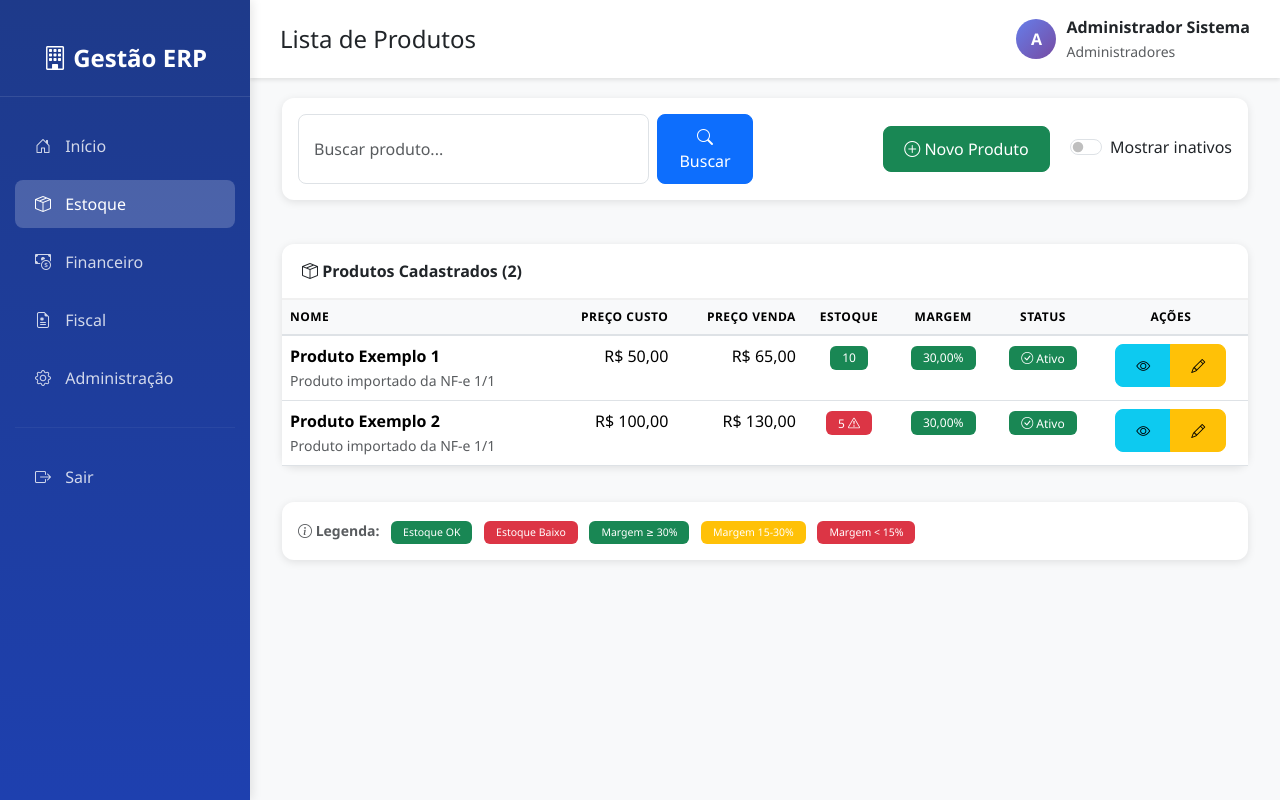
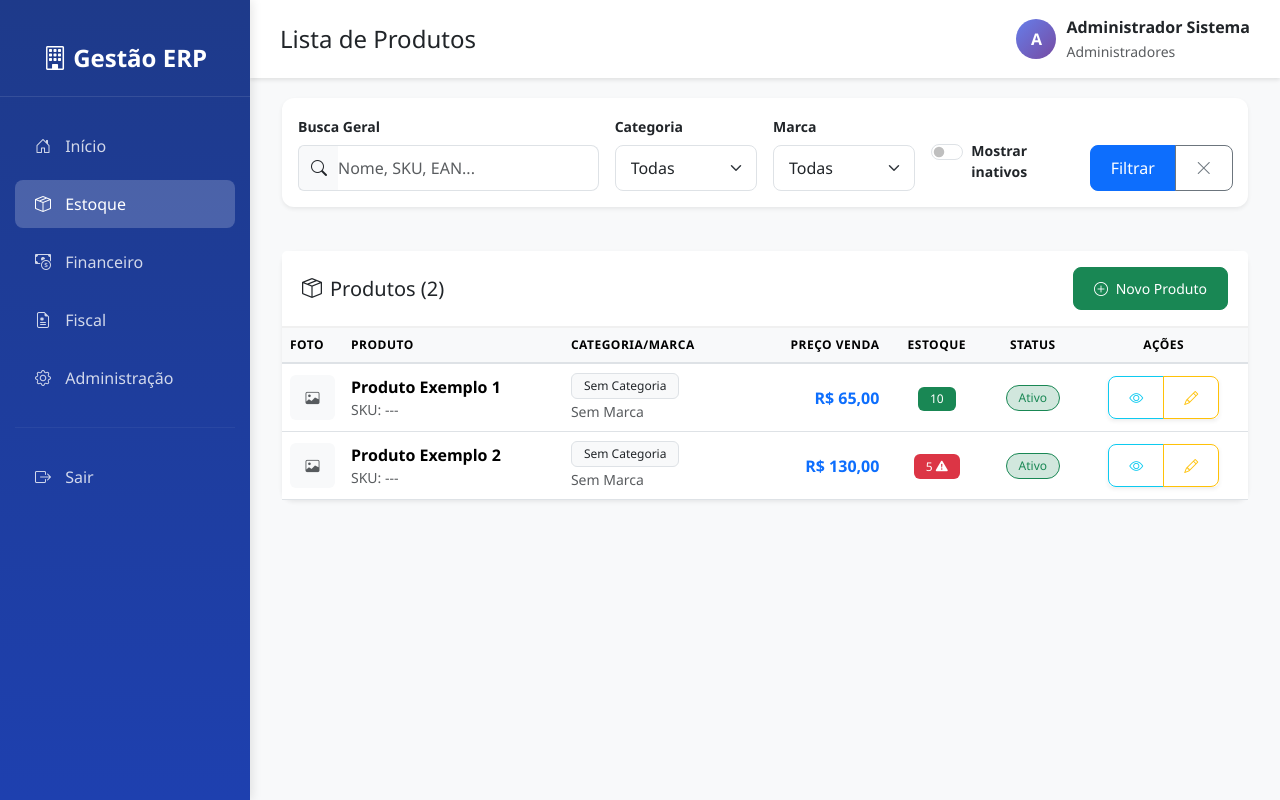
Before and after one commit to dollohov/Administracao-o-estoque-e-financeira, a Django app: page /estoque/produtos/ in a window 1280 px wide. Run offline with Django 5.2, Linux system fonts and the light colour scheme; a user stored in the database is signed in; data comes from the database, SQL or seed files in the repository.

Commit message:
feat: adicionar modal de foto e filtros avançados (categoria, marca) na lista de produtos

```diff
--- a/estoque/views.py
+++ b/estoque/views.py
@@ -66,20 +66,33 @@ def dashboard_estoque(request):
 @login_required
 def lista_produtos(request):
     """
-    View para listar todos os produtos cadastrados.
+    View para listar todos os produtos cadastrados com filtros aprimorados.
     """
     # Obter parâmetros de filtro da URL
     busca = request.GET.get('busca', '')
     mostrar_inativos = request.GET.get('inativos', 'false') == 'true'
+    categoria_filtro = request.GET.get('categoria', '')
+    marca_filtro = request.GET.get('marca', '')
 
     # Iniciar query com todos os produtos
     produtos = Produto.objects.all()
 
-    # Aplicar filtro de busca por nome
+    # Aplicar filtro de busca por nome, SKU ou descrição
     if busca:
         produtos = produtos.filter(
-            Q(nome__icontains=busca) | Q(descricao__icontains=busca)
+            Q(nome__icontains=busca) |
+            Q(descricao__icontains=busca) |
+            Q(sku__icontains=busca) |
+            Q(ean_gtin__icontains=busca)
         )
+
+    # Aplicar filtro de categoria
+    if categoria_filtro:
+        produtos = produtos.filter(categoria=categoria_filtro)
+
+    # Aplicar filtro de marca
+    if marca_filtro:
+        produtos = produtos.filter(marca=marca_filtro)
 
     # Aplicar filtro de status
     if not mostrar_inativos:
@@ -90,11 +103,19 @@ def lista_produtos(request):
         'usuario_criacao', 'usuario_modificacao'
     )
 
+    # Obter categorias e marcas únicas para os filtros (apenas de produtos ativos)
+    categorias = Produto.objects.filter(categoria__isnull=False).exclude(categoria='').values_list('categoria', flat=True).distinct().order_by('categoria')
+    marcas = Produto.objects.filter(marca__isnull=False).exclude(marca='').values_list('marca', flat=True).distinct().order_by('marca')
+
     # Preparar contexto
     context = {
         'produtos': produtos,
         'busca': busca,
         'mostrar_inativos': mostrar_inativos,
+        'categorias': categorias,
+        'marcas': marcas,
+        'categoria_selecionada': categoria_filtro,
+        'marca_selecionada': marca_filtro,
     }
 
     return render(request, 'estoque/lista_produtos.html', context)
--- a/templates/estoque/lista_produtos.html
+++ b/templates/estoque/lista_produtos.html
@@ -5,43 +5,75 @@
 
 {% block content %}
 <div class="container-fluid">
-    <!-- Barra de ferramentas -->
+    <!-- Barra de ferramentas e Filtros -->
     <div class="row mb-4">
         <div class="col-12">
-            <div class="card">
+            <div class="card shadow-sm">
                 <div class="card-body">
-                    <div class="row align-items-center">
-                        <div class="col-md-6">
-                            <form method="get" class="d-flex gap-2">
+                    <form method="get" id="filterForm">
+                        <div class="row g-3 align-items-end">
+                            <!-- Busca Geral -->
+                            <div class="col-md-4">
+                                <label class="form-label small fw-bold">Busca Geral</label>
+                                <div class="input-group">
+                                    <span class="input-group-text bg-light border-end-0"><i class="bi bi-search"></i></span>
                                     <input type="text"
                                            name="busca"
-                                       class="form-control"
-                                       placeholder="Buscar produto..."
+                                           class="form-control border-start-0 ps-0"
+                                           placeholder="Nome, SKU, EAN..."
                                            value="{{ busca }}">
-                                <button type="submit" class="btn btn-primary">
-                                    <i class="bi bi-search"></i> Buscar
-                                </button>
-                            </form>
                                 </div>
-                        <div class="col-md-6 text-end mt-3 mt-md-0">
-                            {% if perms.estoque.add_produto %}
-                            <a href="{% url 'estoque:cadastrar_produto' %}" class="btn btn-success">
-                                <i class="bi bi-plus-circle"></i> Novo Produto
-                            </a>
-                            {% endif %}
+                            </div>
 
-                            <div class="form-check form-switch d-inline-block ms-3">
+                            <!-- Filtro de Categoria -->
+                            <div class="col-md-2">
+                                <label class="form-label small fw-bold">Categoria</label>
+                                <select name="categoria" class="form-select" onchange="this.form.submit()">
+                                    <option value="">Todas</option>
+                                    {% for cat in categorias %}
+                                    <option value="{{ cat }}" {% if categoria_selecionada == cat %}selected{% endif %}>{{ cat }}</option>
+                                    {% endfor %}
+                                </select>
+                            </div>
+
+                            <!-- Filtro de Marca -->
+                            <div class="col-md-2">
+                                <label class="form-label small fw-bold">Marca</label>
+                                <select name="marca" class="form-select" onchange="this.form.submit()">
+                                    <option value="">Todas</option>
+                                    {% for m in marcas %}
+                                    <option value="{{ m }}" {% if marca_selecionada == m %}selected{% endif %}>{{ m }}</option>
+                                    {% endfor %}
+                                </select>
+                            </div>
+
+                            <!-- Filtro de Status -->
+                            <div class="col-md-2">
+                                <div class="form-check form-switch mb-2">
                                     <input class="form-check-input"
                                            type="checkbox"
+                                           name="inativos"
+                                           value="true"
                                            id="mostrarInativos"
                                            {% if mostrar_inativos %}checked{% endif %}
-                                       onchange="toggleInativos()">
-                                <label class="form-check-label" for="mostrarInativos">
+                                           onchange="this.form.submit()">
+                                    <label class="form-check-label small fw-bold" for="mostrarInativos">
                                         Mostrar inativos
                                     </label>
                                 </div>
                             </div>
+
+                            <!-- Botões -->
+                            <div class="col-md-2 text-end">
+                                <div class="btn-group w-100">
+                                    <button type="submit" class="btn btn-primary">Filtrar</button>
+                                    <a href="{% url 'estoque:lista_produtos' %}" class="btn btn-outline-secondary" title="Limpar Filtros">
+                                        <i class="bi bi-x-lg"></i>
+                                    </a>
                                 </div>
+                            </div>
+                        </div>
+                    </form>
                 </div>
             </div>
         </div>
@@ -50,76 +82,85 @@
     <!-- Tabela de produtos -->
     <div class="row">
         <div class="col-12">
-            <div class="card">
-                <div class="card-header">
-                    <i class="bi bi-box-seam"></i>
-                    Produtos Cadastrados ({{ produtos|length }})
+            <div class="card shadow-sm">
+                <div class="card-header bg-white d-flex justify-content-between align-items-center py-3">
+                    <h5 class="mb-0"><i class="bi bi-box-seam me-2"></i>Produtos ({{ produtos|length }})</h5>
+                    {% if perms.estoque.add_produto %}
+                    <a href="{% url 'estoque:cadastrar_produto' %}" class="btn btn-success btn-sm">
+                        <i class="bi bi-plus-circle me-1"></i> Novo Produto
+                    </a>
+                    {% endif %}
                 </div>
                 <div class="card-body p-0">
                     {% if produtos %}
                     <div class="table-responsive">
-                        <table class="table table-hover mb-0">
-                            <thead>
+                        <table class="table table-hover align-middle mb-0">
+                            <thead class="table-light">
                                 <tr>
-                                    <th>Nome</th>
-                                    <th class="text-end">Preço Custo</th>
+                                    <th style="width: 60px;">Foto</th>
+                                    <th>Produto</th>
+                                    <th>Categoria/Marca</th>
                                     <th class="text-end">Preço Venda</th>
                                     <th class="text-center">Estoque</th>
-                                    <th class="text-center">Margem</th>
                                     <th class="text-center">Status</th>
                                     <th class="text-center">Ações</th>
                                 </tr>
                             </thead>
                             <tbody>
                                 {% for produto in produtos %}
-                                <tr {% if not produto.ativo %}class="table-secondary"{% endif %}>
-                                    <td>
-                                        <strong>{{ produto.nome }}</strong>
-                                        {% if produto.descricao %}
-                                        <br>
-                                        <small class="text-muted">{{ produto.descricao|truncatewords:10 }}</small>
+                                <tr {% if not produto.ativo %}class="table-light text-muted"{% endif %}>
+                                    <td class="text-center">
+                                        {% if produto.imagem %}
+                                        <img src="{{ produto.imagem.url }}"
+                                             alt="{{ produto.nome }}"
+                                             class="img-thumbnail cursor-pointer"
+                                             style="width: 45px; height: 45px; object-fit: cover;"
+                                             onclick="showPhotoModal('{{ produto.imagem.url }}', '{{ produto.nome }}')"
+                                             data-bs-toggle="modal"
+                                             data-bs-target="#photoModal">
+                                        {% else %}
+                                        <div class="bg-light text-muted d-flex align-items-center justify-content-center rounded"
+                                             style="width: 45px; height: 45px;">
+                                            <i class="bi bi-image small"></i>
+                                        </div>
                                         {% endif %}
                                     </td>
-                                    <td class="text-end">R$ {{ produto.preco_custo|floatformat:2 }}</td>
-                                    <td class="text-end">R$ {{ produto.preco_venda|floatformat:2 }}</td>
+                                    <td>
+                                        <div class="fw-bold">{{ produto.nome }}</div>
+                                        <div class="small text-muted">SKU: {{ produto.sku|default:"---" }}</div>
+                                    </td>
+                                    <td>
+                                        <span class="badge bg-light text-dark border">{{ produto.categoria|default:"Sem Categoria" }}</span>
+                                        <br>
+                                        <small class="text-muted">{{ produto.marca|default:"Sem Marca" }}</small>
+                                    </td>
+                                    <td class="text-end fw-bold text-primary">R$ {{ produto.preco_venda|floatformat:2 }}</td>
                                     <td class="text-center">
                                         {% if produto.estoque_baixo %}
-                                        <span class="badge bg-danger">
-                                            {{ produto.estoque_atual }}
-                                            <i class="bi bi-exclamation-triangle"></i>
+                                        <span class="badge bg-danger" title="Estoque abaixo do mínimo ({{ produto.estoque_minimo }})">
+                                            {{ produto.estoque_atual }} <i class="bi bi-exclamation-triangle-fill"></i>
                                         </span>
                                         {% else %}
                                         <span class="badge bg-success">{{ produto.estoque_atual }}</span>
                                         {% endif %}
                                     </td>
                                     <td class="text-center">
-                                        {% with margem=produto.calcular_margem_lucro %}
-                                        <span class="badge {% if margem >= 30 %}bg-success{% elif margem >= 15 %}bg-warning{% else %}bg-danger{% endif %}">
-                                            {{ margem }}%
-                                        </span>
-                                        {% endwith %}
-                                    </td>
-                                    <td class="text-center">
                                         {% if produto.ativo %}
-                                        <span class="badge bg-success">
-                                            <i class="bi bi-check-circle"></i> Ativo
-                                        </span>
+                                        <span class="badge rounded-pill bg-success-subtle text-success border border-success">Ativo</span>
                                         {% else %}
-                                        <span class="badge bg-secondary">
-                                            <i class="bi bi-x-circle"></i> Inativo
-                                        </span>
+                                        <span class="badge rounded-pill bg-secondary-subtle text-secondary border border-secondary">Inativo</span>
                                         {% endif %}
                                     </td>
                                     <td class="text-center">
-                                        <div class="btn-group btn-group-sm">
+                                        <div class="btn-group btn-group-sm shadow-sm">
                                             <a href="{% url 'estoque:detalhes_produto' produto.id %}"
-                                               class="btn btn-info"
+                                               class="btn btn-outline-info"
                                                title="Ver detalhes">
                                                 <i class="bi bi-eye"></i>
                                             </a>
                                             {% if perms.estoque.change_produto %}
                                             <a href="{% url 'estoque:editar_produto' produto.id %}"
-                                               class="btn btn-warning"
+                                               class="btn btn-outline-warning"
                                                title="Editar">
                                                 <i class="bi bi-pencil"></i>
                                             </a>
@@ -133,59 +174,41 @@
                     </div>
                     {% else %}
                     <div class="text-center py-5">
-                        <i class="bi bi-inbox fs-1 text-muted"></i>
-                        <p class="text-muted mt-3">
-                            {% if busca %}
-                            Nenhum produto encontrado para "{{ busca }}"
-                            {% else %}
-                            Nenhum produto cadastrado ainda
-                            {% endif %}
-                        </p>
-                        {% if perms.estoque.add_produto %}
-                        <a href="{% url 'estoque:cadastrar_produto' %}" class="btn btn-primary">
-                            <i class="bi bi-plus-circle"></i> Cadastrar Primeiro Produto
-                        </a>
-                        {% endif %}
+                        <i class="bi bi-search fs-1 text-muted"></i>
+                        <p class="text-muted mt-3">Nenhum produto encontrado com os filtros aplicados.</p>
+                        <a href="{% url 'estoque:lista_produtos' %}" class="btn btn-outline-primary btn-sm">Limpar Filtros</a>
                     </div>
                     {% endif %}
                 </div>
             </div>
         </div>
     </div>
+</div>
 
-    <!-- Legenda -->
-    {% if produtos %}
-    <div class="row mt-3">
-        <div class="col-12">
-            <div class="card">
-                <div class="card-body">
-                    <small class="text-muted">
-                        <i class="bi bi-info-circle"></i> <strong>Legenda:</strong>
-                        <span class="badge bg-success ms-2">Estoque OK</span>
-                        <span class="badge bg-danger ms-2">Estoque Baixo</span>
-                        <span class="badge bg-success ms-2">Margem ≥ 30%</span>
-                        <span class="badge bg-warning ms-2">Margem 15-30%</span>
-                        <span class="badge bg-danger ms-2">Margem < 15%</span>
-                    </small>
+<!-- Modal para Foto do Produto -->
+<div class="modal fade" id="photoModal" tabindex="-1" aria-labelledby="photoModalLabel" aria-hidden="true">
+    <div class="modal-dialog modal-dialog-centered">
+        <div class="modal-content">
+            <div class="modal-header border-0 pb-0">
+                <h5 class="modal-title" id="photoModalLabel"></h5>
+                <button type="button" class="btn-close" data-bs-dismiss="modal" aria-label="Close"></button>
+            </div>
+            <div class="modal-body text-center pt-0">
+                <img id="modalImage" src="" class="img-fluid rounded shadow" alt="Foto do Produto">
             </div>
         </div>
     </div>
 </div>
-    {% endif %}
-</div>
+
+<style>
+    .cursor-pointer { cursor: pointer; }
+    .img-thumbnail:hover { transform: scale(1.1); transition: transform 0.2s; }
+</style>
 
 <script>
-function toggleInativos() {
-    const checkbox = document.getElementById('mostrarInativos');
-    const url = new URL(window.location.href);
-
-    if (checkbox.checked) {
-        url.searchParams.set('inativos', 'true');
-    } else {
-        url.searchParams.delete('inativos');
-    }
-
-    window.location.href = url.toString();
+function showPhotoModal(imgUrl, productName) {
+    document.getElementById('modalImage').src = imgUrl;
+    document.getElementById('photoModalLabel').innerText = productName;
 }
 </script>
 {% endblock %}
```
Lines whose indentation alone changed are shown as unchanged.
